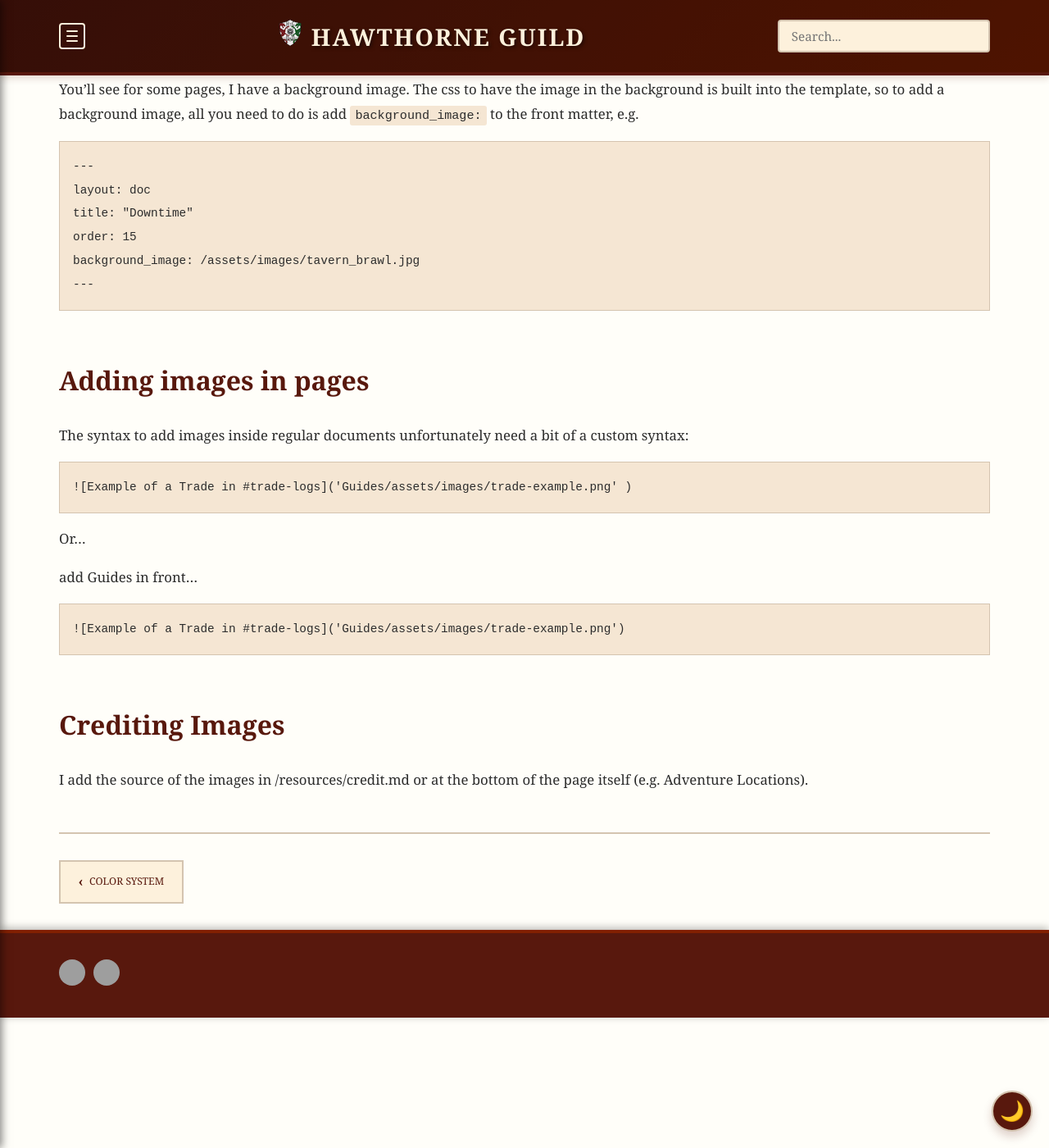
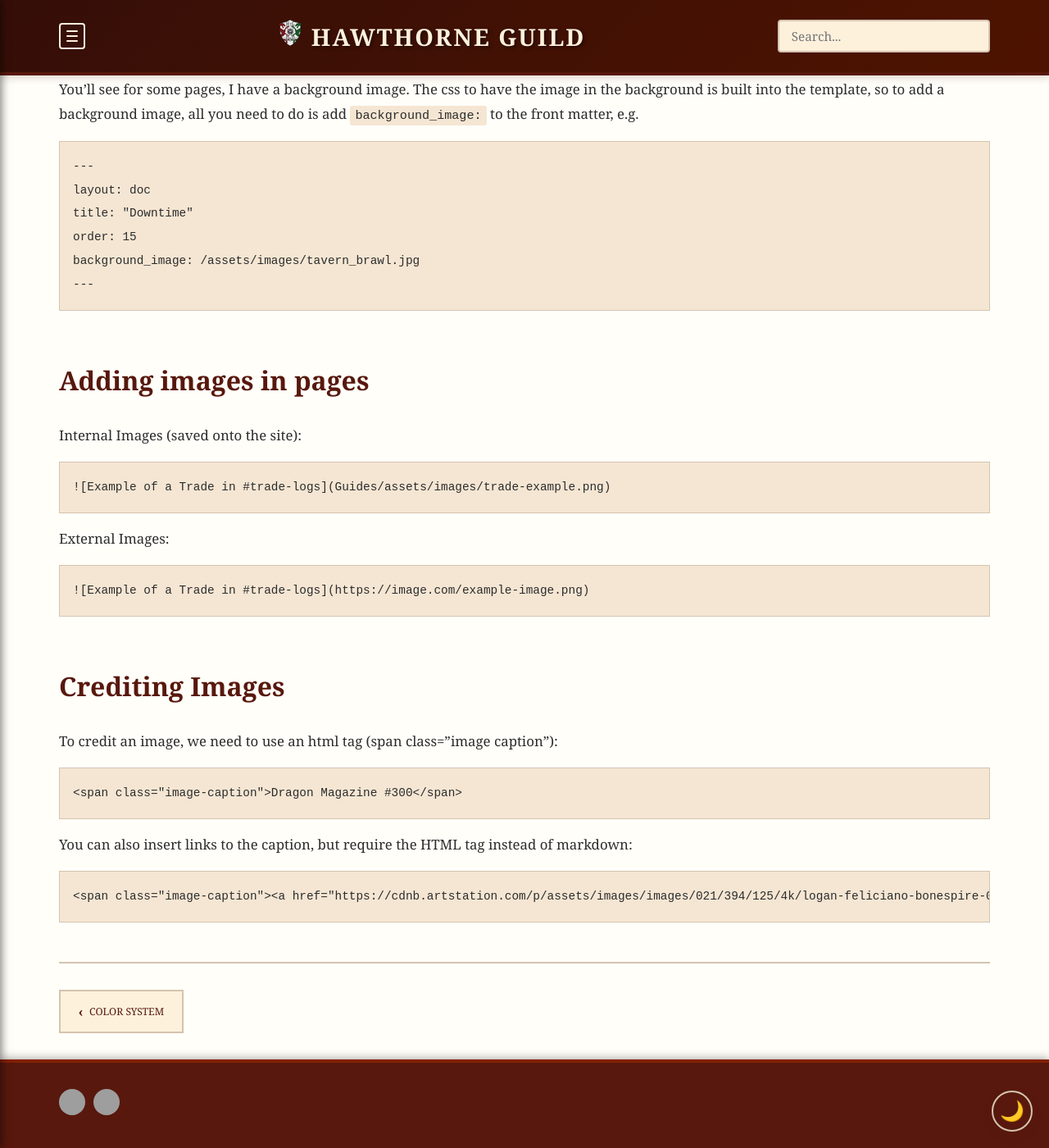
Before and after one commit to coconutswallow/Guides, a Jekyll site: the page built from _help/site-images.md, in a window 1280 px wide and 1400 px high, scrolled down 542 px. Shown: the whole window at 82% size. Built offline with Jekyll 4.4.1, drawn with Linux system fonts in a browser that asks for light colours; comment, search, counter and statistics services are not loaded; grey boxes are pictures that could not be loaded.

Commit message:
Update site-images.md

````diff
--- a/_help/site-images.md
+++ b/_help/site-images.md
@@ -27,21 +27,25 @@
 
 ## Adding images in pages
 
-The syntax to add images inside regular documents unfortunately need a bit of a custom syntax:
-
+Internal Images (saved onto the site):
 ```
-![Example of a Trade in #trade-logs]('Guides/assets/images/trade-example.png' )
+![Example of a Trade in #trade-logs](Guides/assets/images/trade-example.png)
 ```
 
-Or...
-
-add Guides in front...
-
+External Images:
 ```
-![Example of a Trade in #trade-logs]('Guides/assets/images/trade-example.png')
+![Example of a Trade in #trade-logs](https://image.com/example-image.png)
 ```
-
 
 ## Crediting Images
 
-I add the source of the images in /resources/credit.md or at the bottom of the page itself (e.g. Adventure Locations).
+To credit an image, we need to use an html tag (span class="image caption"):
+
+```
+<span class="image-caption">Dragon Magazine #300</span>
+```
+
+You can also insert links to the caption, but require the HTML tag instead of markdown:
+```
+<span class="image-caption"><a href="https://cdnb.artstation.com/p/assets/images/images/021/394/125/4k/logan-feliciano-bonespire-002s.jpg?1571510286">Bone Spire by logan-feliciano</a></span>
+```
````
